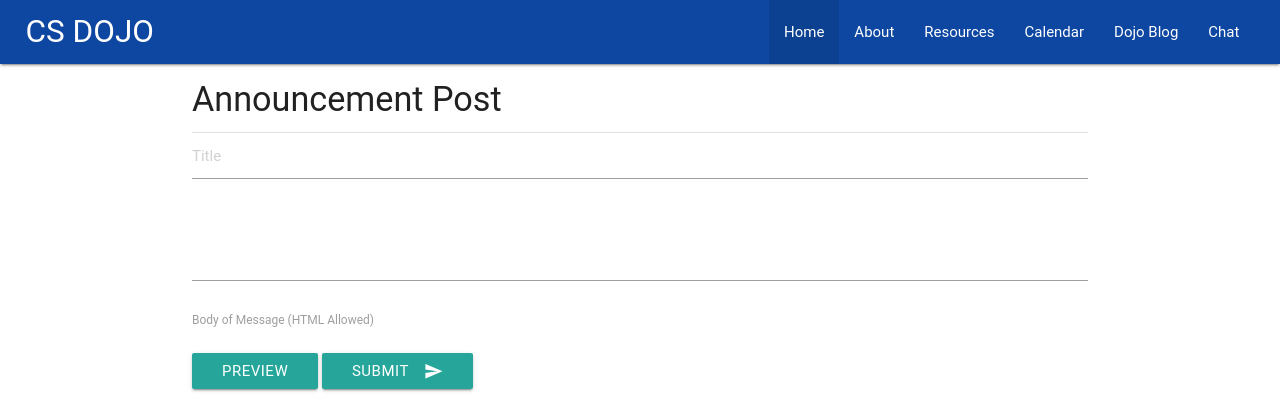
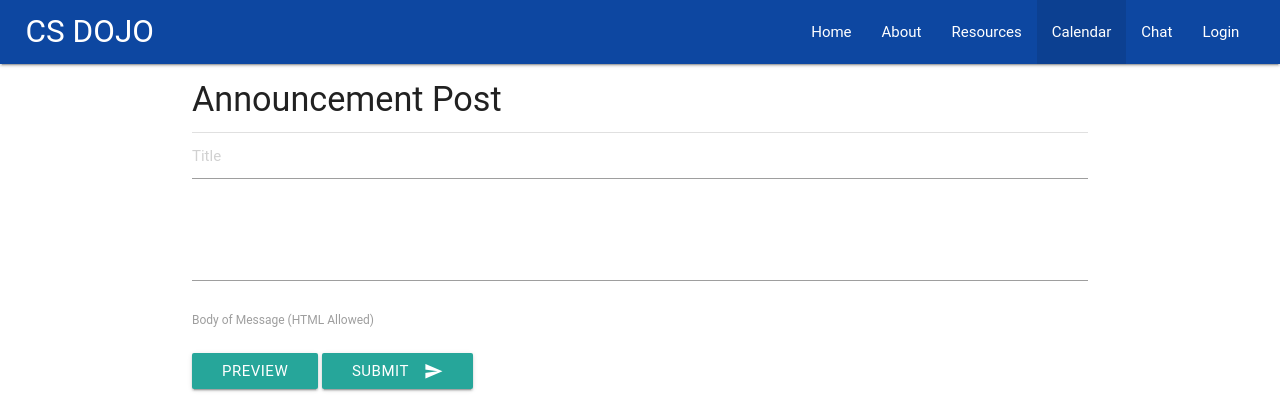
Before and after one commit to StuyCSDojo/dojo-website, a Flask app: template app/templates/make_announcement_admin.html in a window 1280 px wide. Shown: the top 420 px of the page. Run offline with Flask 2, Linux system fonts and the light colour scheme; the template is opened without the code that fills it, so the values that code supplies are empty; some libraries are stand-ins or nearby versions; some web fonts are replaced.

Commit message:
Updated styling on index.html, links on make_announcment_admin.html, requirements.txt

```diff
--- a/app/requirements.txt
+++ b/app/requirements.txt
@@ -1,10 +1,13 @@
 alabaster==0.7.9
 appdirs==1.4.0
+argon2-cffi==16.3.0
 Babel==2.3.4
 beautifulsoup4==4.5.3
 bs4==0.0.1
+cffi==1.9.1
 click==6.7
 docutils==0.13.1
+enum34==1.1.6
 Flask==0.12
 gunicorn==19.6.0
 imagesize==0.7.1
@@ -12,6 +15,8 @@ itsdangerous==0.24
 Jinja2==2.9.5
 MarkupSafe==0.23
 packaging==16.8
+passlib==1.7.1
+pycparser==2.17
 Pygments==2.2.0
 pymongo==3.4.0
 pyparsing==2.1.10
--- a/app/templates/index.html
+++ b/app/templates/index.html
@@ -8,7 +8,7 @@
 
 {% block nav %}
     <div class='nav-wrapper blue darken-4'>
-        <a href='/' class='brand-logo'>CS DOJO</a>
+        <a href='/' class='left-padding brand-logo'>CS DOJO</a>
         <a href='#' data-activates='mobile-demo' class='button-collapse'><i class='material-icons'>menu</i></a>
         <ul id='nav-mobile' class='right-padding right hide-on-med-and-down'>
             <li class='active'><a href='/'>Home</a></li>
--- a/app/templates/make_announcement_admin.html
+++ b/app/templates/make_announcement_admin.html
@@ -10,13 +10,29 @@
 <div class="nav-wrapper blue darken-4">
     <a href='/' class="left-padding left brand-logo">CS DOJO</a>
     <ul id="nav-mobile" class="right-padding right hide-on-med-and-down">
-        <li class='active'><a href='/'>Home</a></li>
+        <li><a href='/'>Home</a></li>
         <li><a href="/about">About</a></li>
         <li><a href="/resources">Resources</a></li>
-        <li><a href='/calendar'>Calendar</a></li>
-        <li><a href="/blog">Dojo Blog</a></li>
+        <li class='active'><a href='/calendar'>Calendar</a></li>
         <li><a href="/irc">Chat</a></li>
-    </ul>
+	{% if is_logged_in %}
+	<li><a href='/logout'>Logout</a></li>
+	{% else %}
+	<li><a href='/login'>Login</a></li>
+        {% endif  %}
+	</ul>
+	<ul class='side-nav' id='mobile-demo'>
+            <li><a href='/'>Home</a></li>
+            <li><a href='/about'>About</a></li>
+            <li><a href='/resources'>Resources</a></li>
+            <li class='active'><a href='/calendar'>Calendar</a></li>
+            <li><a href='/irc'>Chat</a></li>
+            {% if is_logged_in %}
+		<li><a href='/logout'>Logout</a></li>
+		{% else %}
+		<li><a href='/login'>Login</a></li>
+		{% endif  %}
+	</ul>
 </div>
 {% endblock %}
 
--- a/devlog.txt
+++ b/devlog.txt
@@ -1,3 +1,8 @@
+patrickC -- 2017-02-26 15:31
+- Updated make_announcement_admin.html with login/logout button, removed link to Dojo blog
+- Add left-padding to breadcrumb on index page
+- Updated requirements.txt
+
 patrickC -- 2017-02-25 18:10
 - Updated the folder structure for docs/ and app/resources/
 - Refactored and modified extract_source_from_html.py to work with both docs/ and app/resources/
```
